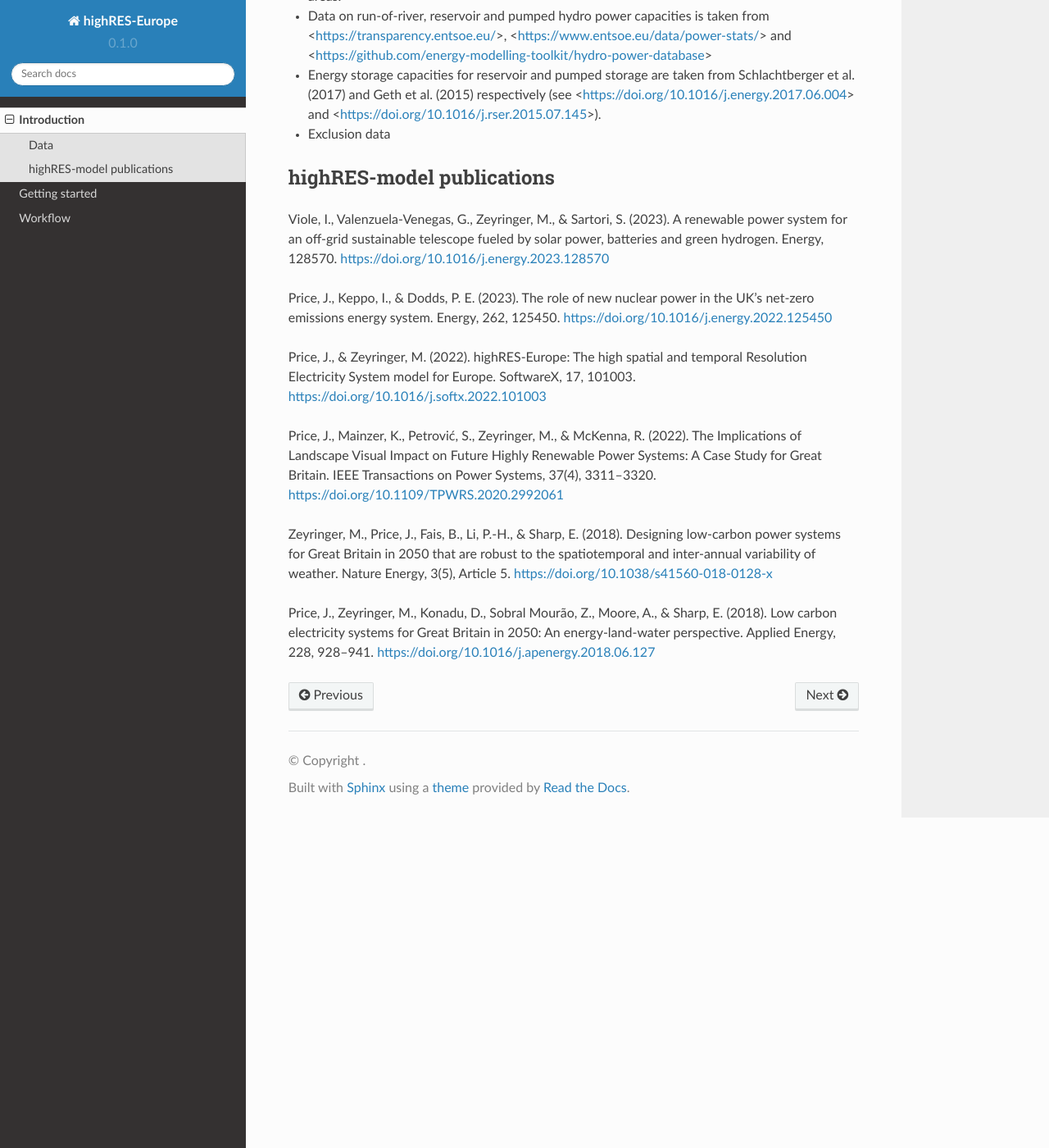
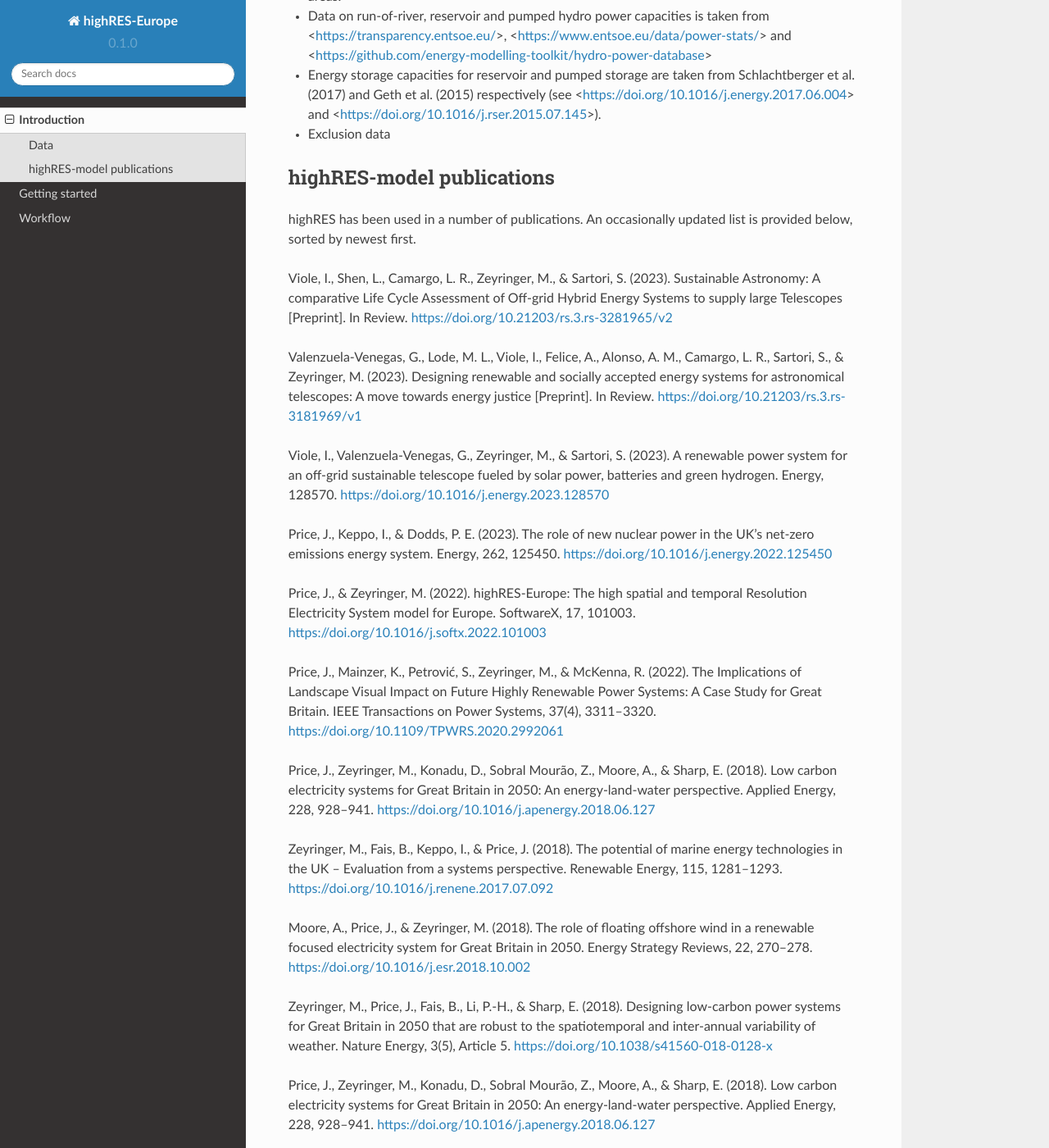
Before and after one commit to highRES-model/highRES-Europe-WF, a Sphinx documentation site: the page built from docs/source/Introduction.rst, in a window 1280 px wide and 1400 px high, scrolled down 1024 px. Shown: the whole window at 82% size. Built offline with Sphinx 7.4.7 and the Read the Docs theme 2.0.0, drawn with Linux system fonts in a browser that asks for light colours; some of the changed text lies outside the part shown.

Commit message:
doc introduction added publications

```diff
--- a/docs/source/Introduction.rst
+++ b/docs/source/Introduction.rst
@@ -22,7 +22,11 @@
 
 highRES-model publications
 -------------
+highRES has been used in a number of publications. An occasionally updated list is provided below, sorted by newest first.
 
+Viole, I., Shen, L., Camargo, L. R., Zeyringer, M., & Sartori, S. (2023). Sustainable Astronomy: A comparative Life Cycle Assessment of Off-grid Hybrid Energy Systems to supply large Telescopes [Preprint]. In Review. https://doi.org/10.21203/rs.3.rs-3281965/v2
+
+Valenzuela-Venegas, G., Lode, M. L., Viole, I., Felice, A., Alonso, A. M., Camargo, L. R., Sartori, S., & Zeyringer, M. (2023). Designing renewable and socially accepted energy systems for astronomical telescopes: A move towards energy justice [Preprint]. In Review. https://doi.org/10.21203/rs.3.rs-3181969/v1
 
 Viole, I., Valenzuela-Venegas, G., Zeyringer, M., & Sartori, S. (2023). A renewable power system for an off-grid sustainable telescope fueled by solar power, batteries and green hydrogen. Energy, 128570. https://doi.org/10.1016/j.energy.2023.128570
 
@@ -32,6 +36,14 @@
 
 Price, J., Mainzer, K., Petrović, S., Zeyringer, M., & McKenna, R. (2022). The Implications of Landscape Visual Impact on Future Highly Renewable Power Systems: A Case Study for Great Britain. IEEE Transactions on Power Systems, 37(4), 3311–3320. https://doi.org/10.1109/TPWRS.2020.2992061
 
+Price, J., Zeyringer, M., Konadu, D., Sobral Mourão, Z., Moore, A., & Sharp, E. (2018). Low carbon electricity systems for Great Britain in 2050: An energy-land-water perspective. Applied Energy, 228, 928–941. https://doi.org/10.1016/j.apenergy.2018.06.127
+
+Zeyringer, M., Fais, B., Keppo, I., & Price, J. (2018). The potential of marine energy technologies in the UK – Evaluation from a systems perspective. Renewable Energy, 115, 1281–1293. https://doi.org/10.1016/j.renene.2017.07.092
+
+Moore, A., Price, J., & Zeyringer, M. (2018). The role of floating offshore wind in a renewable focused electricity system for Great Britain in 2050. Energy Strategy Reviews, 22, 270–278. https://doi.org/10.1016/j.esr.2018.10.002
+
 Zeyringer, M., Price, J., Fais, B., Li, P.-H., & Sharp, E. (2018). Designing low-carbon power systems for Great Britain in 2050 that are robust to the spatiotemporal and inter-annual variability of weather. Nature Energy, 3(5), Article 5. https://doi.org/10.1038/s41560-018-0128-x
 
 Price, J., Zeyringer, M., Konadu, D., Sobral Mourão, Z., Moore, A., & Sharp, E. (2018). Low carbon electricity systems for Great Britain in 2050: An energy-land-water perspective. Applied Energy, 228, 928–941. https://doi.org/10.1016/j.apenergy.2018.06.127
+
+Zeyringer, M., Fais, B., & Price, J. (2016). “New” or “old” technologies to decarbonize UK’s electricity system? 2016 13th International Conference on the European Energy Market (EEM), 1–5. https://doi.org/10.1109/EEM.2016.7521318
```
